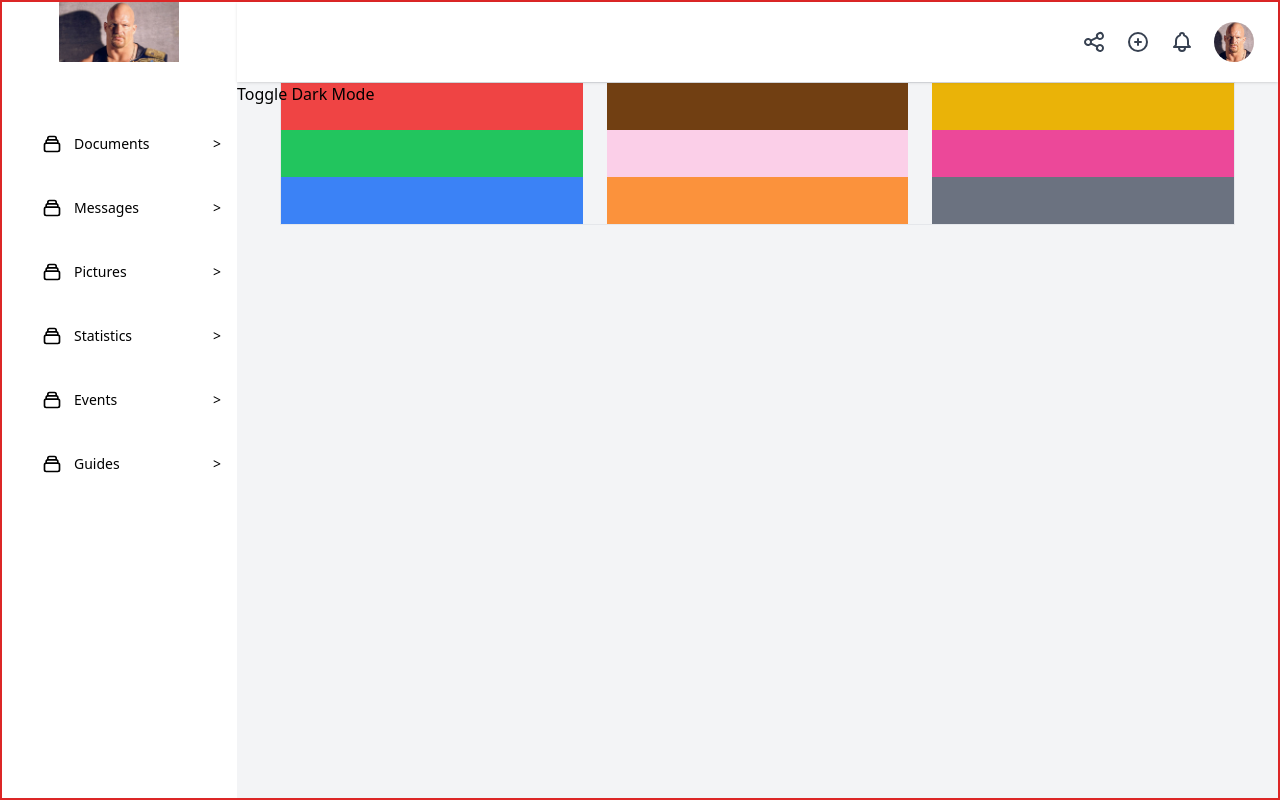
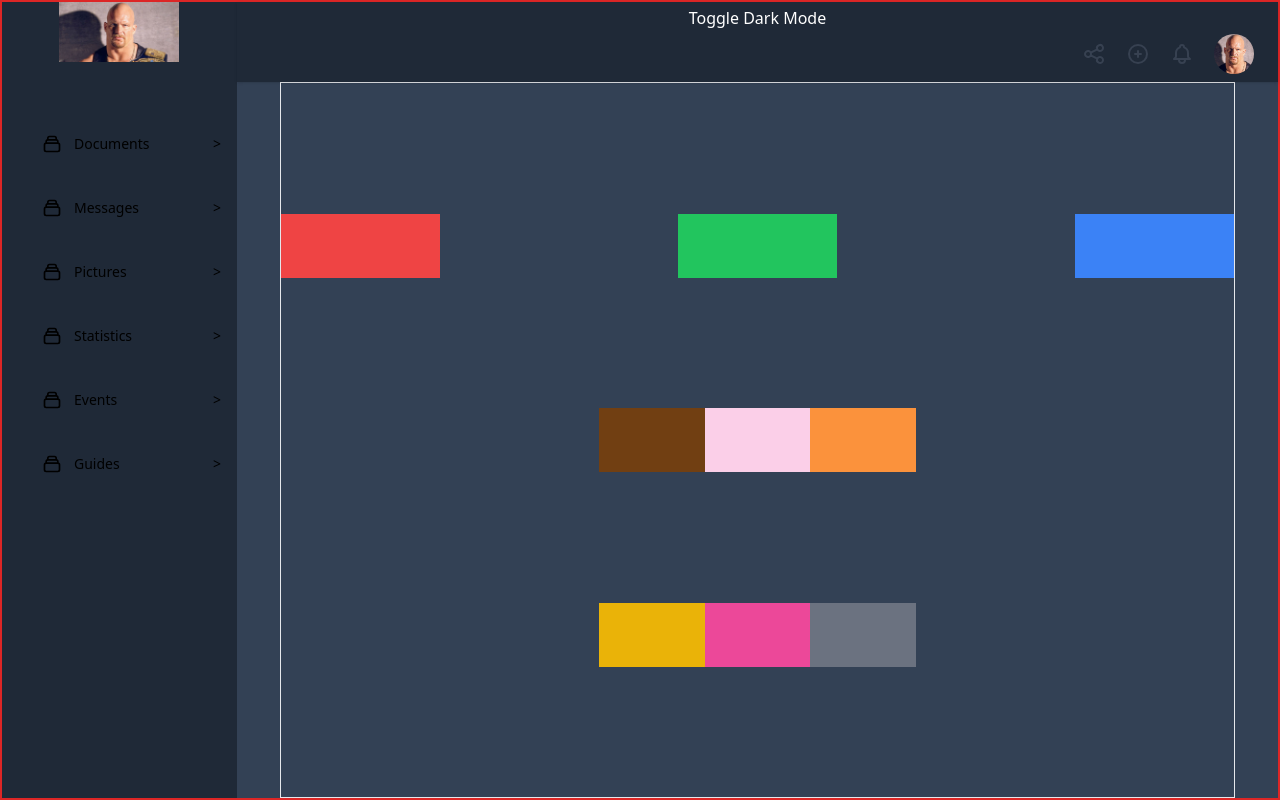
Before and after one commit to paleaura01/cosmosexpresssvelteold, a SvelteKit app: page / in a window 1280 px wide. Built offline with nearby package versions, Linux system fonts and the light colour scheme; what tailwindcss-dark-mode would draw is missing.

Commit message:
Added dark mode toggle to context

```diff
--- a/package.json
+++ b/package.json
@@ -23,7 +23,7 @@
 		"svelte-check": "^3.0.1",
 		"svelte-preprocess": "^5.0.1",
 		"tailwindcss": "^3.2.6",
-		"tailwindcss-dark-mode": "^1.1.7",
+		"tailwindcss-dark-mode": "^1.1.4",
 		"tslib": "^2.4.1",
 		"typescript": "^4.9.3",
 		"vite": "^4.0.0"
--- a/src/dashboard/sidenavigation/sidenav.svelte
+++ b/src/dashboard/sidenavigation/sidenav.svelte
@@ -1,17 +1,20 @@
 <script>
-	import { open } from '../provider/store';
+  import {open} from '../provider/store';
   import SidenavItems from './sidenavitems.svelte';
   import SidenavHeader from './sidenavheader.svelte';
 
+  function tglDM() {
+    isDm = !isDm;
+  }
   const style = {
     mobilePosition: {
       left: 'left-0',
-			right: 'right-0'
+      right: 'right-0',
     },
     close: `hidden`,
     container: `pb-32 lg:pb-6`,
     open: `absolute w-8/12 z-40 sm:w-5/12`,
-		default: `bg-white shadow h-screen overflow-y-auto top-0 lg:block lg:relative lg:w-64 lg:z-auto`
+    default: `bg-white shadow h-screen overflow-y-auto top-0 lg:block lg:relative lg:w-64 lg:z-auto`,
   };
   const closeSidenav = () => {
     //close sidenav on click outside when viewport is less than 1024px
@@ -19,12 +22,9 @@
       $open = false;
     }
   };
-
 </script>
 
-<aside
-
->
+<aside>
   <div class={style.container}>
     <SidenavHeader />
     <SidenavItems />
--- a/src/dashboard/topnavigation/topnav.svelte
+++ b/src/dashboard/topnavigation/topnav.svelte
@@ -1,14 +1,18 @@
 <script>
 	import { open } from '../provider/store';
+	import {getContext} from 'svelte';
+	let tglDm = getContext('tglDm');
 	const toggle = () => {
 		$open = !$open;
 	};
 </script>
 
 <header class="h-16 md:h-20 dark:bg-gray-800 shadow bg-white items-center relative z-10">
+
 	<div
 		class="flex flex-center flex-col h-full justify-center mx-auto relative px-3 text-white z-10"
 	>
+	<button on:click={tglDm}>Toggle Dark Mode</button>
 		<div class="flex items-center pl-1 relative w-full sm:ml-0 sm:pr-2 lg:max-w-68">
 			<div class="flex group h-full items-center relative w-12">
 				<button
--- a/src/routes/+page.svelte
+++ b/src/routes/+page.svelte
@@ -1,53 +1,52 @@
-
-
 <script>
   import '../app.css';
-  import Header from '../dashboard/topnavigation/topnav.svelte'
+  import {setContext} from 'svelte';
+  import Header from '../dashboard/topnavigation/topnav.svelte';
   import SideNavigation from '../dashboard/sidenavigation/sidenav.svelte';
+  let isDm = true;
 
-  let isDm = false;
-  function tglDM() {
+  let tglDm = () => {
     isDm = !isDm;
-  }
+  };
+
+  setContext('tglDm', tglDm);
 </script>
 
 <div class="h-screen" class:dark={isDm}>
   <div class="flex h-full  dark:bg-gray-800 border-red-600 border-2">
-
-    <div class="w-72 h-full dark:text-white  dark:bg-gray-800 z-40" >
-      <SideNavigation></SideNavigation>
+    <div class="w-72 h-full dark:text-white dark:bg-gray-800 z-40">
+      <SideNavigation />
     </div>
     <div class="flex flex-col w-full">
-
       <div class="h-20 w-full dark:text-white  z-40 dark:bg-gray-800">
-        <Header >
-
-        </Header>
-        <button on:click={tglDM}>Toggle Dark Mode</button>
+        <Header />
       </div>
 
-      <div class="h-full overflow-y-scroll flex justify-center bg-gray-100 dark:bg-slate-700">
+      <div
+        class="h-full overflow-y-scroll flex justify-center bg-gray-100 dark:bg-slate-700"
+      >
         <div class="w-11/12 flex h-full text-white flex-col">
-          <div class="h-1/5 flex w-full space-x-6 justify-between border">
-            <div class="dark:text-white w-1/3 flex flex-col">
-              <div class="bg-red-500 h-16 flex-grow"></div>
-              <div class="bg-green-500 h-16 flex-grow"></div>
-              <div class="bg-blue-500 h-16 flex-grow"></div>
+          <div
+            class="h-full flex flex-col items-center w-full justify-evenly border"
+          >
+            <div class="dark:text-white w-1/3 flex justify-between w-full">
+              <div class="bg-red-500 h-16 w-1/6" />
+              <div class="bg-green-500 h-16 w-1/6" />
+              <div class="bg-blue-500 h-16 w-1/6" />
             </div>
-            <div class="dark:text-white w-1/3 flex flex-col">
-              <div class="bg-yellow-900 h-16 flex-grow"></div>
-              <div class="bg-pink-200 h-16 flex-grow"></div>
-              <div class="bg-orange-400 h-16 flex-grow"></div>
+            <div class="dark:text-white w-1/3 flex">
+              <div class="bg-yellow-900 h-16 flex-grow" />
+              <div class="bg-pink-200 h-16 flex-grow" />
+              <div class="bg-orange-400 h-16 flex-grow" />
             </div>
-            <div class="dark:text-white w-1/3 flex flex-col">
-              <div class="bg-yellow-500 h-16 flex-grow"></div>
-              <div class="bg-pink-500 h-16 flex-grow"></div>
-              <div class="bg-gray-500 h-16 flex-grow"></div>
+            <div class="dark:text-white w-1/3 flex">
+              <div class="bg-yellow-500 h-16 flex-grow" />
+              <div class="bg-pink-500 h-16 flex-grow" />
+              <div class="bg-gray-500 h-16 flex-grow" />
             </div>
           </div>
         </div>
       </div>
-
     </div>
   </div>
 </div>
```
Also changed, not shown: 1 other file (tests, documents, lock files or other folders). Lines whose indentation alone changed are shown as unchanged.
